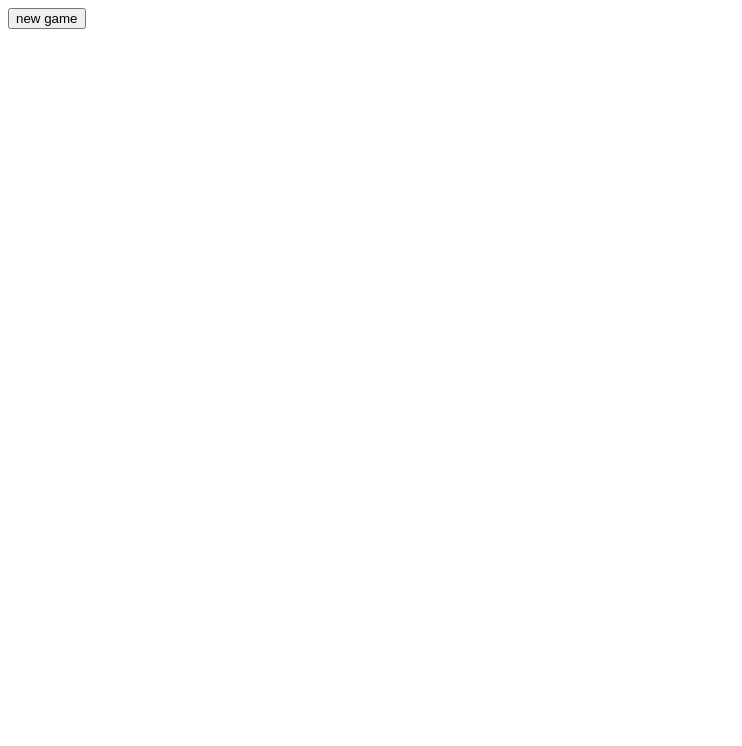
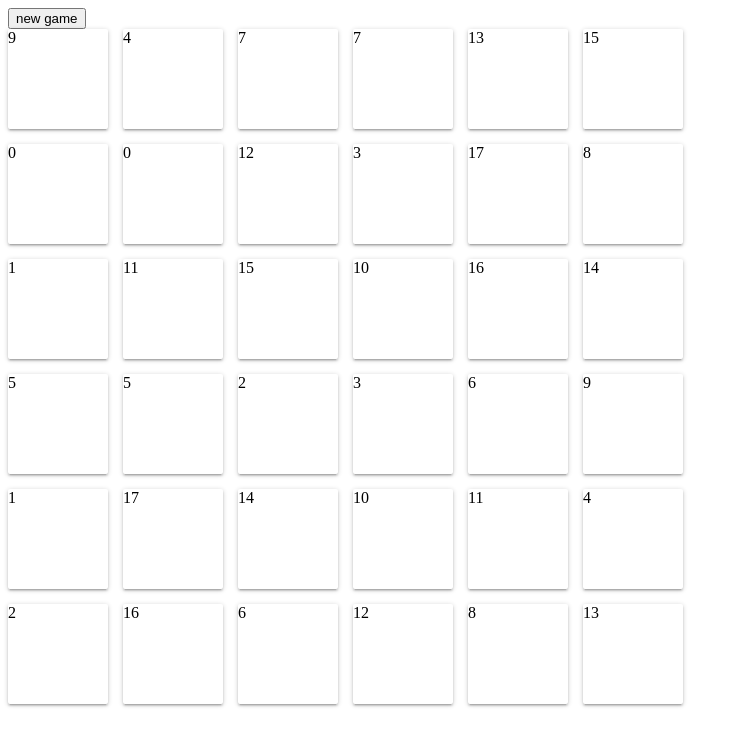
Before and after one commit to d-kost/memory-game, a React app: page / in a window 1280 px wide. Both pictures are taken after a click on the button "new game". Shown: the top 746 px of the page, without its empty margins (0-742 px from the left). Built offline with nearby package versions, Linux system fonts and the light colour scheme.

Commit message:
set grid and cards

```diff
--- a/src/App.tsx
+++ b/src/App.tsx
@@ -1,22 +1,30 @@
 import React from 'react'
 import { setup } from './components/cards/cardsSlice'
-import { useAppDispatch } from './store/store'
+import { useAppDispatch, RootState } from './store/store'
 import Board from './common/Board'
+import Grid from './components/layout/Grid'
+import Card from './components/cards/Card'
+import { useSelector } from 'react-redux'
 
+const COL_COUNT = 6
 const App: React.FC = () => {
   const dispatch = useAppDispatch()
+  const cards = useSelector((state: RootState) => state.cards)
 
   const newGame = (): void => {
-    const board = new Board()
-    let cards = board.getCards()
-
-    console.log(cards)
-    dispatch(setup(cards))
+    const board = new Board(COL_COUNT)
+    dispatch(setup(board.getCards()))
   }
 
+  console.log(cards)
   return (
     <div>
       <button onClick={newGame}>new game</button>
+      <Grid colCount={COL_COUNT}>
+        {cards.map((item, i) => (
+          <Card key={i}>{item.key}</Card>
+        ))}
+      </Grid>
     </div>
   )
 }
--- a/src/common/Board.ts
+++ b/src/common/Board.ts
@@ -10,12 +10,12 @@ export default class Board {
     this.rowCount = rowCount
   }
 
-  getCards(): Card[] {
+  getUniqueCards(): Card[] {
     let uniqCount: number = this.rowCount ** 2 / 2
     if (!Number.isInteger(uniqCount)) {
       return []
     }
-    console.log(uniqCount)
+
     let result = []
     for (let i = 0; i < uniqCount; i++) {
       const card: Card = {
@@ -24,7 +24,13 @@ export default class Board {
       }
       result.push(card)
     }
+    return result
+  }
 
+  getCards(): Card[] {
+    let cards = this.getUniqueCards()
+    let result = [...cards, ...cards]
+    result.sort(() => (Math.random() > 0.5 ? 1 : -1))
     return result
   }
 }
--- /dev/null
+++ b/src/components/cards/Card.tsx
@@ -0,0 +1,8 @@
+import React from 'react'
+import './style.css'
+
+const Card: React.FC = ({ children }) => {
+  return <div className="card">{children}</div>
+}
+
+export default Card
--- a/src/components/cards/cardsSlice.ts
+++ b/src/components/cards/cardsSlice.ts
@@ -8,7 +8,7 @@ export const cardsSlice = createSlice({
   initialState,
   reducers: {
     setup: (state, action: PayloadAction<Card[]>) => {
-      return state.concat(action.payload)
+      return (state = action.payload)
     },
   },
 })
--- /dev/null
+++ b/src/components/cards/style.css
@@ -0,0 +1,6 @@
+.card {
+    height: 100px;
+    border-radius: 2px;
+    box-shadow: 0 2px 2px 0 rgb(0 0 0 / 14%), 0 3px 1px -2px rgb(0 0 0 / 12%), 0 1px 5px 0 rgb(0 0 0 / 20%);
+    cursor: pointer;
+}
--- /dev/null
+++ b/src/components/layout/Grid.tsx
@@ -0,0 +1,21 @@
+import React from 'react'
+
+type BoardProps = {
+  colCount: number
+}
+
+const Grid: React.FC<BoardProps> = ({ colCount, children }) => {
+  return (
+    <div
+      style={{
+        display: 'grid',
+        gridTemplateColumns: new Array(colCount).fill('100px').join(' '),
+        gridGap: '15px',
+      }}
+    >
+      {children}
+    </div>
+  )
+}
+
+export default Grid
```
Also changed, not shown: src/components/cards/Board.tsx (deleted).
